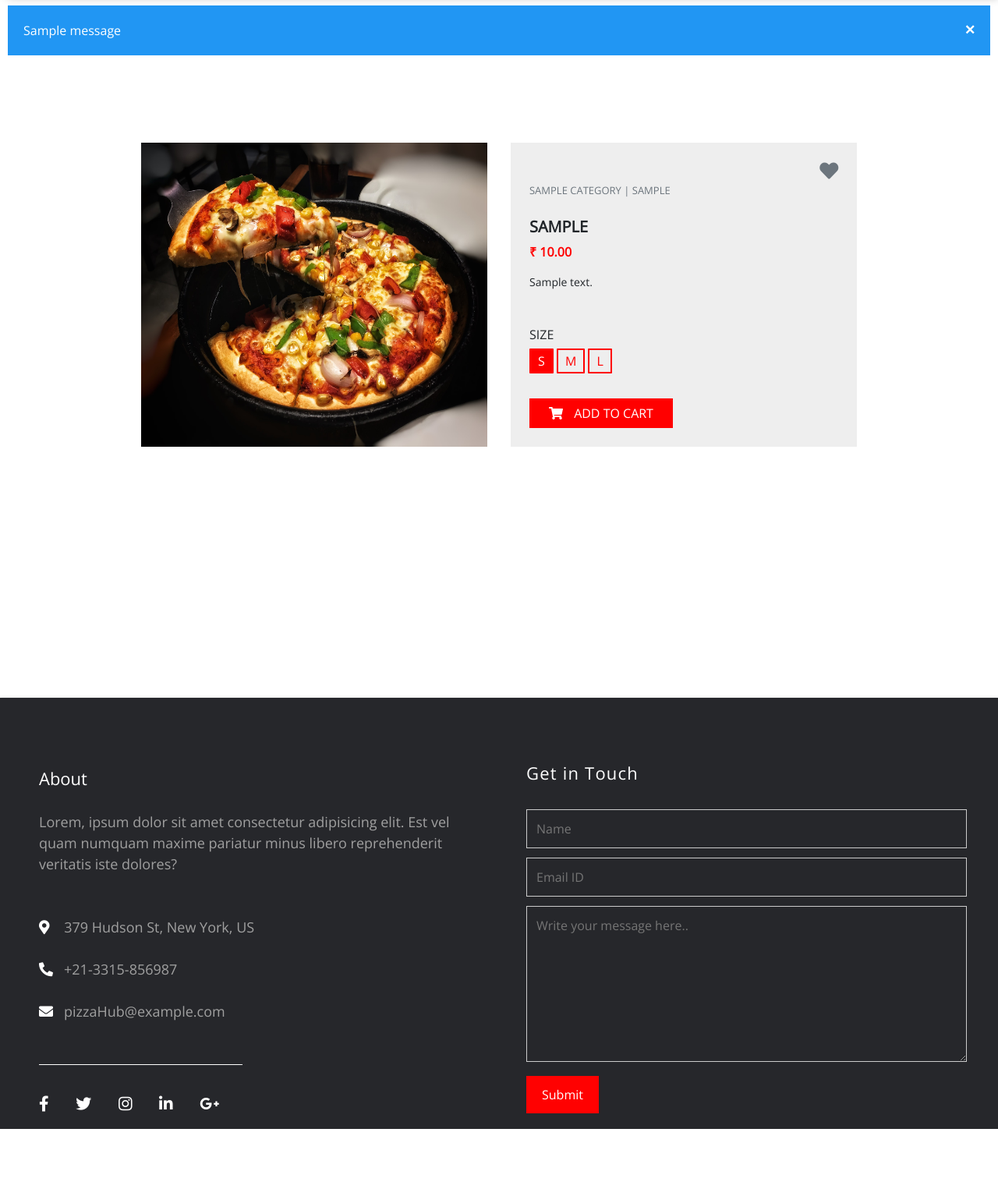
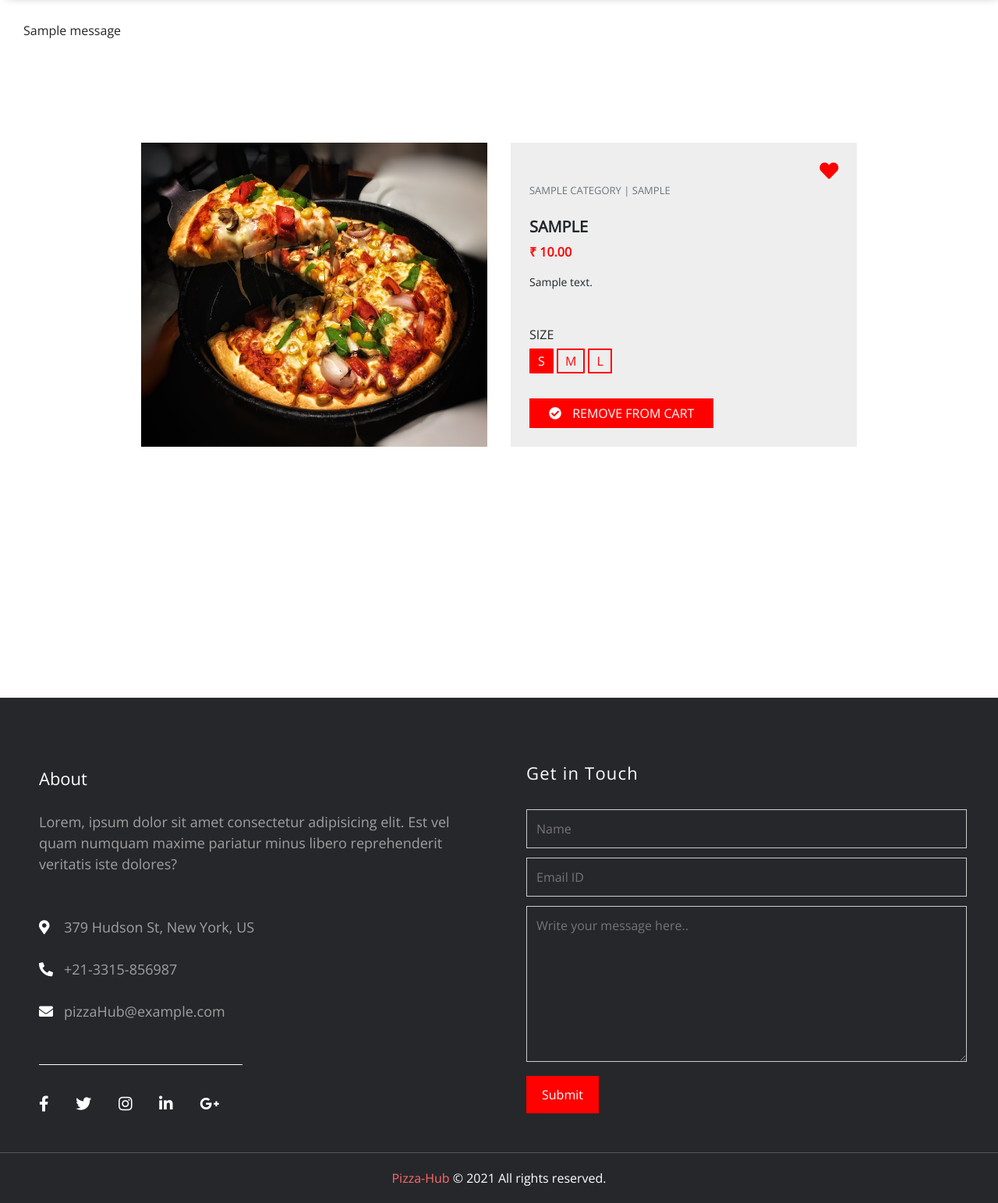
Before and after one commit to Ronik22/Django_PizzaHub, a Django app: page /product/1/details/ in a window 1280 px wide. Shown: the part 63-1606 px from the top of the page at 78% size. Before the commit the page ends 1511 px from the top, so only its background shows below. Run offline with Django 3.2, Linux system fonts and the light colour scheme; a user stored in the database is signed in; tables that the repository leaves empty hold one stand-in row (values such as "Sample post"); one stand-in notice (Sample message) is shown.

Commit message:
Product details updated

```diff
--- a/cart/models.py
+++ b/cart/models.py
@@ -22,6 +22,7 @@
 """ Entry """
 class Entry(models.Model):
     product = models.ForeignKey(Product, null=True, on_delete=models.CASCADE, related_name="product_entry")
+    optional_parameter = models.CharField(max_length=5000, blank=True)
     cart = models.ForeignKey(Cart, null=True, on_delete=models.CASCADE, related_name="cart_entry")
     quantity = models.PositiveIntegerField()
 
--- a/cart/views.py
+++ b/cart/views.py
@@ -34,7 +34,10 @@
         get_object_or_404(Entry, product=product, cart=cart).delete()
 
     else:
-        Entry.objects.create(product=product, cart=cart, quantity=1)
+        if 'opt_param' in request.POST:
+            Entry.objects.create(product=product, cart=cart, quantity=1, optional_parameter=str(request.POST['opt_param']))
+        else:
+            Entry.objects.create(product=product, cart=cart, quantity=1)
 
     context = {
         "success": True,
--- a/ecom/static/ecom/css/style.css
+++ b/ecom/static/ecom/css/style.css
@@ -23,17 +60,31 @@
 
 .alertmsg {
   padding: 20px;
-  background-color: #2196F3;
-  color: white;
   opacity: 1;
   transition: opacity 0.6s;
   margin-bottom: 15px;
 }
 
-.alertmsg.success {background-color: #04AA6D;}
-.alertmsg.info {background-color: #2196F3;}
-.alertmsg.warning {background-color: #ff9800;}
-.alertmsg.danger {background-color: #ff1100;}
+.altmsg-def{
+  background-color: #2196F3;
+  color: white;
+}
+.alertmsg-success {
+  background-color: #04AA6D;
+  color: white;
+}
+.alertmsg-info {
+  background-color: #2196F3;
+  color: white;
+}
+.alertmsg-warning {
+  background-color: #ff9800;
+  color: white;
+}
+.alertmsg-danger {
+  background-color: #ff1100;
+  color: white;
+}
 
 .closebtnmsg {
   margin-left: 15px;
@@ -781,6 +832,7 @@
   background-color: #26272b;
   box-shadow: 0px 0px 4px 0px rgb(209, 209, 209);
   margin-top: 40vh;
+  padding-bottom: 30px;
 }
 
 .cfttab1 {
@@ -832,6 +884,14 @@
 
 #ftrsocial i:hover {
   color: #FD0100;
+}
+
+.footer-extension{
+  border-top: 1px solid rgb(87, 87, 87);
+  background-color: #26272b;
+  text-align: center;
+  color: rgb(255, 255, 255);
+  padding: 20px 10px 20px 10px;
 }
 
 @media only screen and (max-width: 800px) {
--- a/ecom/static/ecom/js/script.js
+++ b/ecom/static/ecom/js/script.js
@@ -40,3 +40,17 @@
         navbar.classList.remove('nav-active');
     }
 };
+
+$(document).ready(function(){
+    $(window).scroll(function(){
+        if ($(this).scrollTop() > 100) {
+            $('#scroll').fadeIn();
+        } else {
+            $('#scroll').fadeOut();
+        }
+    });
+    $('#scroll').click(function(){
+        $("html, body").animate({ scrollTop: 0 }, 600);
+        return false;
+    });
+});
--- a/ecom/templates/ecom/base.html
+++ b/ecom/templates/ecom/base.html
@@ -26,7 +26,7 @@
 
     <!-- NAVBAR -->
     <nav class="mynavbar {% block fbgnav %}{% endblock %}">
-        <div style="font-family: 'Pacifico', cursive;" class="nav-logo">Pizza-Hub</div>
+        <div style="font-family: 'Pacifico', cursive;" class="nav-logo"><a style="text-decoration: none; color:rgb(255, 74, 42)" href="{% url 'home' %}">Pizza-Hub</a></div>
         <div class="searchtoggle">
             <i onclick="openSearch()" class="fas fa-search"></i>
         </div>
@@ -51,6 +51,8 @@
             <div class="ntlines"></div>
         </div>
     </nav>
+
+    <a href="#" id="scroll" style="display: none;"><span></span></a>
 
     <!-- SEARCHBAR -->
     <div id="myOverlay" class="overlay">
@@ -83,7 +85,7 @@
         {% if messages %}
             <div class="msgmessages">
                 {% for message in messages %}
-                    <div class="alertmsg {% if message.tags %} {{ message.tags }} {% endif %} ">
+                    <div class="alertmsg {% if message.tags %} alertmsg-{{ message.tags }} {% else %} alertmsg-def {% endif %} ">
                         <span class="closebtnmsg">&times;</span>
                         {{ message }}
                     </div>
@@ -130,6 +132,9 @@
                 </form>
             </div>
         </div>
+        <div class="footer-extension">
+            <span style="color: rgb(255, 106, 106);">Pizza-Hub</span>  &copy; 2021 All rights reserved.
+        </div>
     </footer>
 
     <!-- SCRIPTS -->
--- a/ecom/templates/ecom/product_details.html
+++ b/ecom/templates/ecom/product_details.html
@@ -85,6 +85,18 @@
       .cart i {
           margin-right: 10px
       }
+
+      #atc{
+        font-size: 16px;
+        display: inline;
+        float: left;
+      }
+
+      .fixlayout{
+          display: flex;
+          flex-direction: row;
+      }
+
     </style>
 
 {% endblock %}
@@ -102,7 +114,10 @@
                   <div class="col-md-6">
                       <div class="product p-4">
                         <div class="float-right d-inline">
-                            <i class="fa fa-heart text-muted f-heart"></i>
+                            <div id="like-section-{{ product.pk }}">
+                                {% include 'ecom/like_section.html' %}
+                            </div>
+                            <!-- <i class="fa fa-heart text-muted f-heart"></i> -->
                         </div>
                           <div class="mt-4 mb-3"> <span class="text-uppercase text-muted brand">{{product.category}} | {{product.brand}}</span><br><br>
                               <p class="h5 text-uppercase"><b>{{product.item}}</b></p>
@@ -113,21 +128,41 @@
                           <p class="about">{{product.description}}</p>
                           <div class="sizes mt-5">
                               <h6 class="text-uppercase">Size</h6>
+
                               <label class="radio">
-                                <input type="radio" name="size" value="S" checked>
+                                <input type="radio" name="size" value="Small" checked>
                                 <span>S</span>
                               </label>
                               <label class="radio">
-                                <input type="radio" name="size" value="M">
+                                <input type="radio" name="size" value="Medium">
                                 <span>M</span>
                               </label>
                               <label class="radio">
-                                <input type="radio" name="size" value="L">
+                                <input type="radio" name="size" value="Large">
                                 <span>L</span>
                               </label>
+
                           </div>
                           <div class="cart mt-4 align-items-center">
-                              <button class="btn btn-danger text-uppercase mr-2 px-4"><i class="fa fa-shopping-cart"></i> Add to cart</button>
+
+                                <button class="btn btn-danger text-uppercase mr-2 px-4">
+                                    <form action="{% url 'add-to-cart' %}" method="POST">
+                                        {% csrf_token %}
+
+                                        {% if user.is_authenticated %}
+
+                                            {% if product in in_cart %}
+                                                <a onclick="toggleCart(this)" id="atc" type="submit" name="product_id" value="{{product.id}}" ><i class="fas fa-check-circle"></i> <span>REMOVE FROM CART</span></a>
+                                            {% else %}
+                                                <a onclick="toggleCart(this)" id="atc" type="submit" name="product_id" value="{{product.id}}" ><i class="fas fa-cart-plus"></i> <span>ADD TO CART</span></a>
+                                            {% endif %}
+
+                                        {% else %}
+                                            <i class="fas fa-cart-plus"></i>
+                                        {% endif %}
+                                    </form>
+
+                                </button>
                         </div>
                       </div>
                   </div>
@@ -138,3 +173,86 @@
 </div>
 
 {% endblock %}
+
+{% block scripts %}
+
+    <script type="text/javascript">
+
+        function toggleLike(x){
+            if(x.classList.contains('far'))
+            {
+                x.classList.remove('far')
+                x.classList.add('fas')
+            }
+            else
+            {
+                x.classList.remove('fas')
+                x.classList.add('far')
+            }
+        }
+
+        function toggleCart(y){
+            x = y.getElementsByTagName("i")[0]
+            z = y.getElementsByTagName("span")[0]
+            if(x.classList.contains('fa-check-circle'))
+            {
+                x.classList.remove('fa-check-circle')
+                x.classList.add('fa-cart-plus')
+                z.innerText = "ADD TO CART"
+            }
+            else
+            {
+                x.classList.remove('fa-cart-plus')
+                x.classList.add('fa-check-circle')
+                z.innerText = "REMOVE FROM CART"
+            }
+        }
+
+        $(document).ready(function(event){
+
+            // LIKE POSTS
+
+            $(document).on('click','#like',function(event){
+                event.preventDefault();
+                var pk = $(this).attr('value');
+                $.ajax({
+                type: 'POST',
+                url: '{% url "product-like" %}',
+                data: {'id':pk, 'csrfmiddlewaretoken':'{{ csrf_token }}'},
+                dataType: 'json',
+                success: function(response){
+
+                },
+                error: function(rs, e){
+                    console.log(rs.responseText);
+                },
+                });
+            });
+
+            //  ADD TO CART
+
+            $(document).on('click','#atc',function(event){
+                event.preventDefault();
+                var pk = $(this).attr('value');
+                var opt_param = document.querySelector('input[name="size"]:checked').value;
+                console.log(opt_param);
+
+                $.ajax({
+                type: 'POST',
+                url: '{% url "add-to-cart" %}',
+                data: {'id':pk, 'csrfmiddlewaretoken':'{{ csrf_token }}', 'opt_param':opt_param},
+                dataType: 'json',
+                success: function(response){
+                    console.log("Item added to cart");
+                },
+                error: function(rs, e){
+                    console.log(rs.responseText);
+                },
+                });
+            });
+
+
+        });
+    </script>
+
+{% endblock %}
--- a/ecom/views.py
+++ b/ecom/views.py
@@ -161,7 +161,20 @@
 
 def product_details(request, id):
     product = Product.objects.get(id=id)
+    if request.user.is_authenticated:
+        in_cart = []
+        already_liked = []
+        cart = get_object_or_404(Cart, user=request.user).cart_entry.all()
+
+        cartp = cart.filter(product=product)
+        if cartp:
+            in_cart.append(product)
+        if product.likes.filter(id=request.user.id).exists():
+            already_liked.append(product)
+
     context = {
         "product":product,
+        "already_liked":already_liked,
+        "in_cart":in_cart,
     }
     return render(request, 'ecom/product_details.html', context)
```
Also changed, not shown: other parts of ecom/static/ecom/css/style.css (+37 -0 lines), cart/migrations/0008_order_optional_parameter.py (added), cart/migrations/0009_auto_20210507_2242.py (added).
